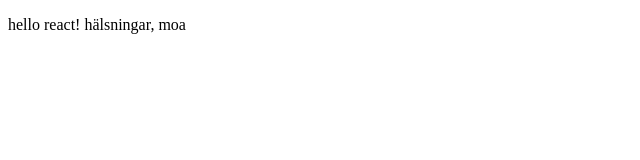
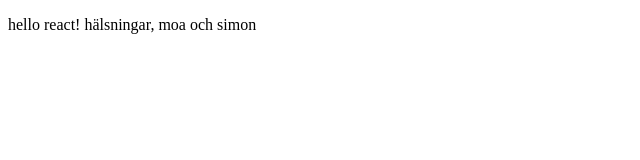
Before and after one commit to simonlindstedt/boomblox, a React (Vite) app: page / in a window 1280 px wide. Shown: the top 160 px of the page, without its empty margins (0-640 px from the left). Built offline with nearby package versions, Linux system fonts and the light colour scheme.

Commit message:
greetings

```diff
--- a/src/App.jsx
+++ b/src/App.jsx
@@ -1,7 +1,7 @@
-import React from 'react';
+import React from "react";
 
 const App = () => {
-  return <p>hello react! hälsningar, moa</p>;
+  return <p>hello react! hälsningar, moa och simon</p>;
 };
 
 export default App;
```
